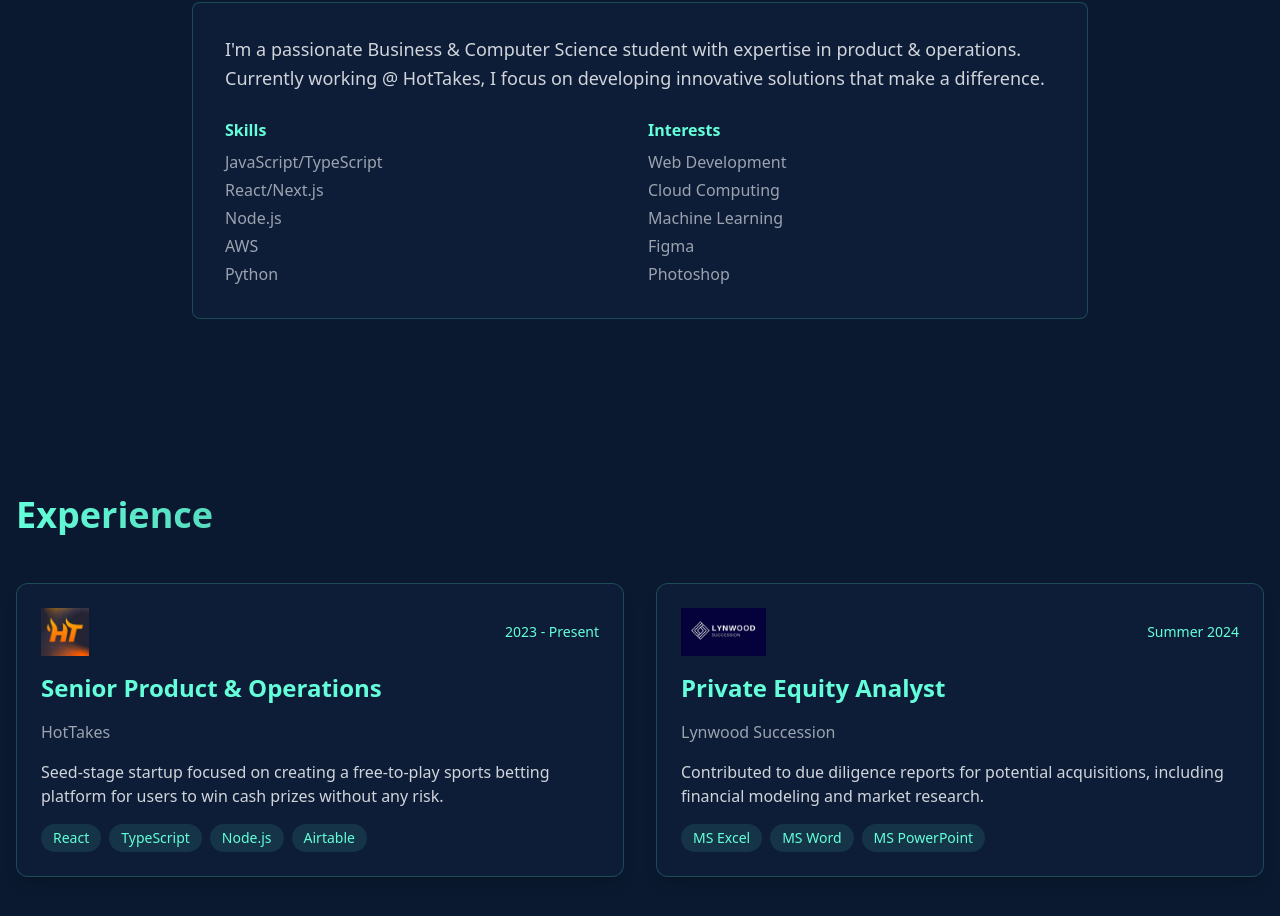
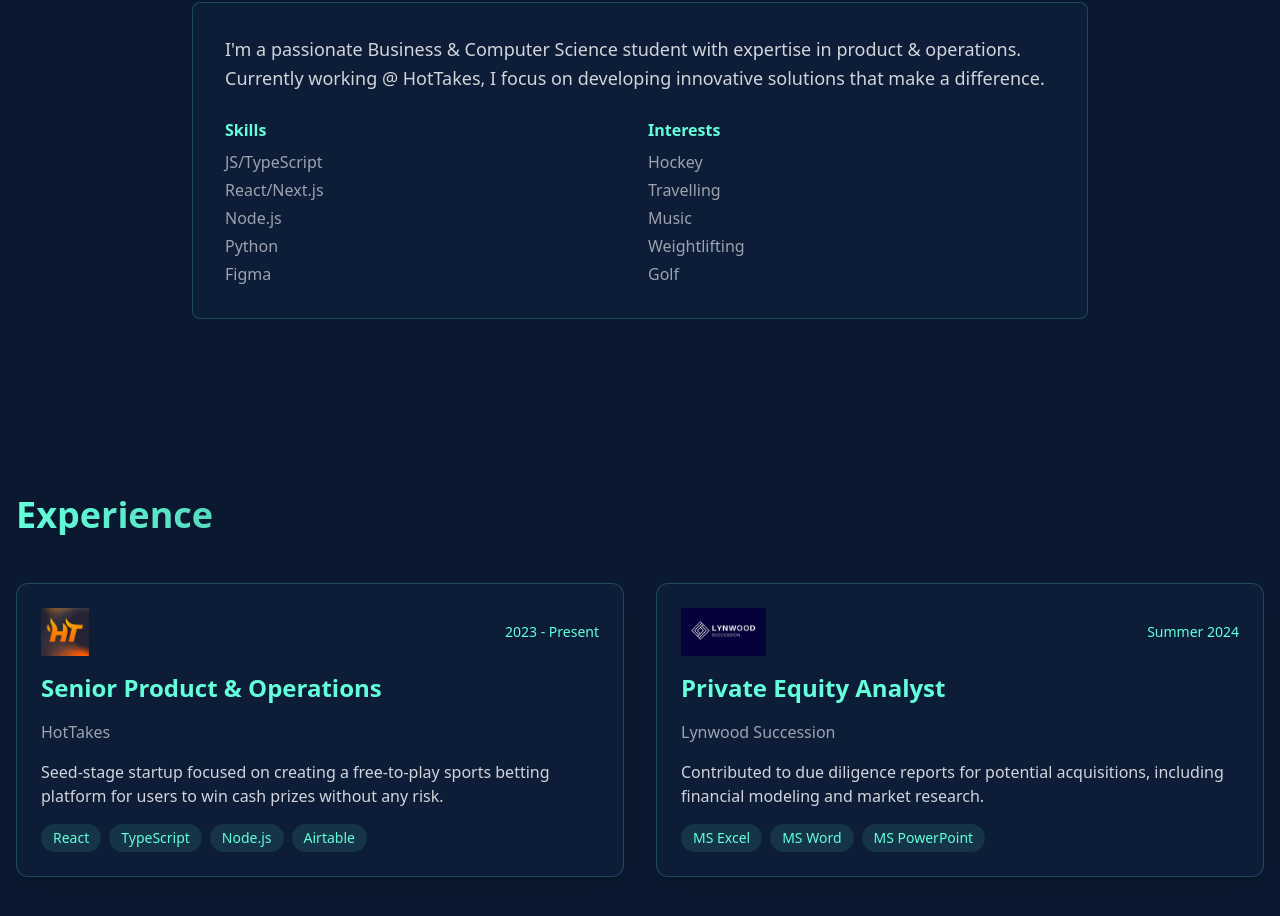
Before and after one commit to yasher3413/yashgandhi-website, a Next.js app: page / in a window 1280 px wide. Shown: the part 1170-2086 px from the top of the page. Built offline with nearby package versions, Linux system fonts and the light colour scheme.

Commit message:
new changes

```diff
--- a/src/components/About.tsx
+++ b/src/components/About.tsx
@@ -20,21 +20,21 @@
             <div className="space-y-2">
               <h3 className="text-secondary font-semibold">Skills</h3>
               <ul className="space-y-1 text-gray-400">
-                <li>JavaScript/TypeScript</li>
+                <li>JS/TypeScript</li>
                 <li>React/Next.js</li>
                 <li>Node.js</li>
-                <li>AWS</li>
                 <li>Python</li>
+                <li>Figma</li>
               </ul>
             </div>
             <div className="space-y-2">
               <h3 className="text-secondary font-semibold">Interests</h3>
               <ul className="space-y-1 text-gray-400">
-                <li>Web Development</li>
-                <li>Cloud Computing</li>
-                <li>Machine Learning</li>
-                <li>Figma</li>
-                <li>Photoshop</li>
+                <li>Hockey</li>
+                <li>Travelling</li>
+                <li>Music</li>
+                <li>Weightlifting</li>
+                <li>Golf</li>
               </ul>
             </div>
           </div>
```
